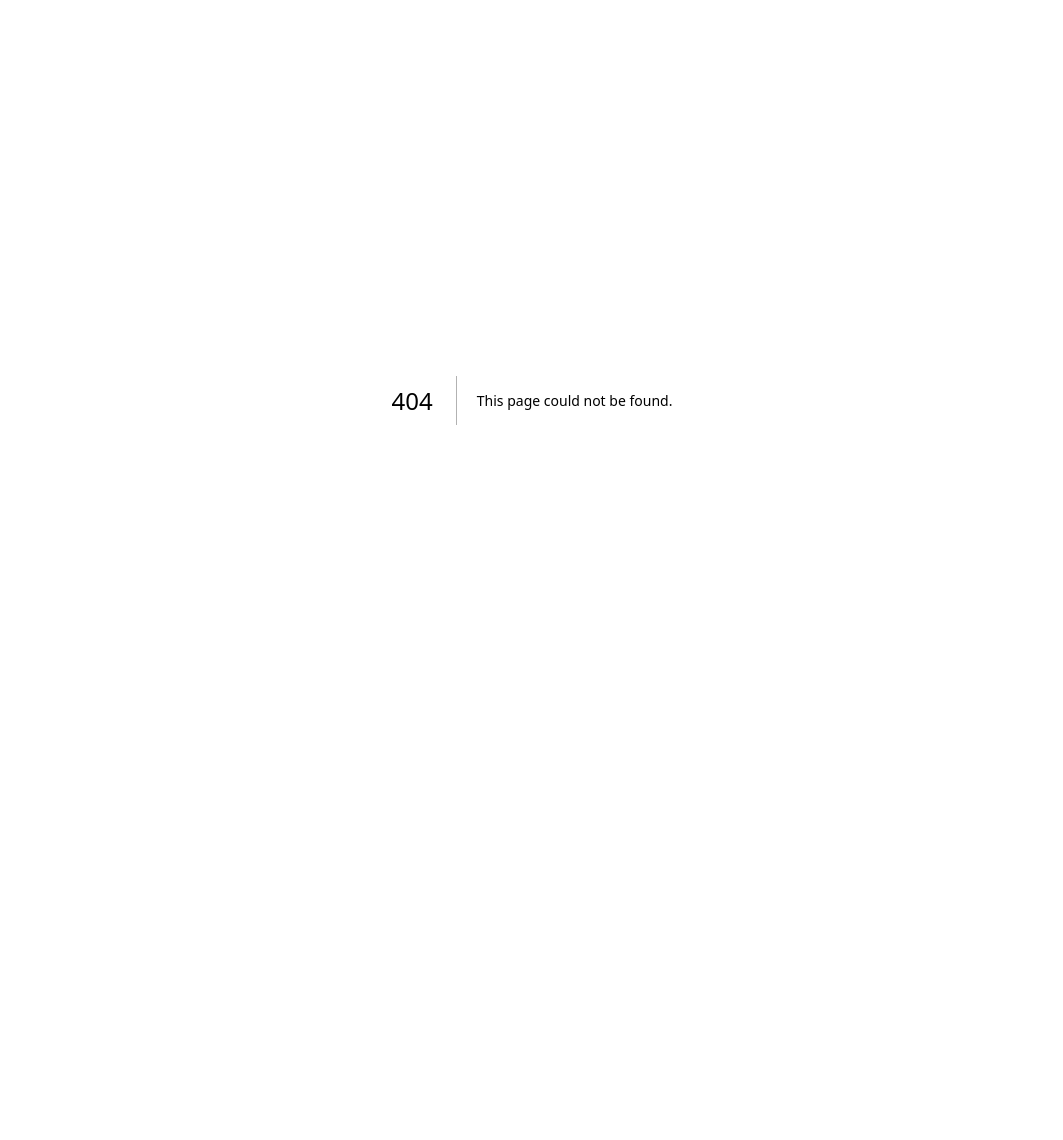
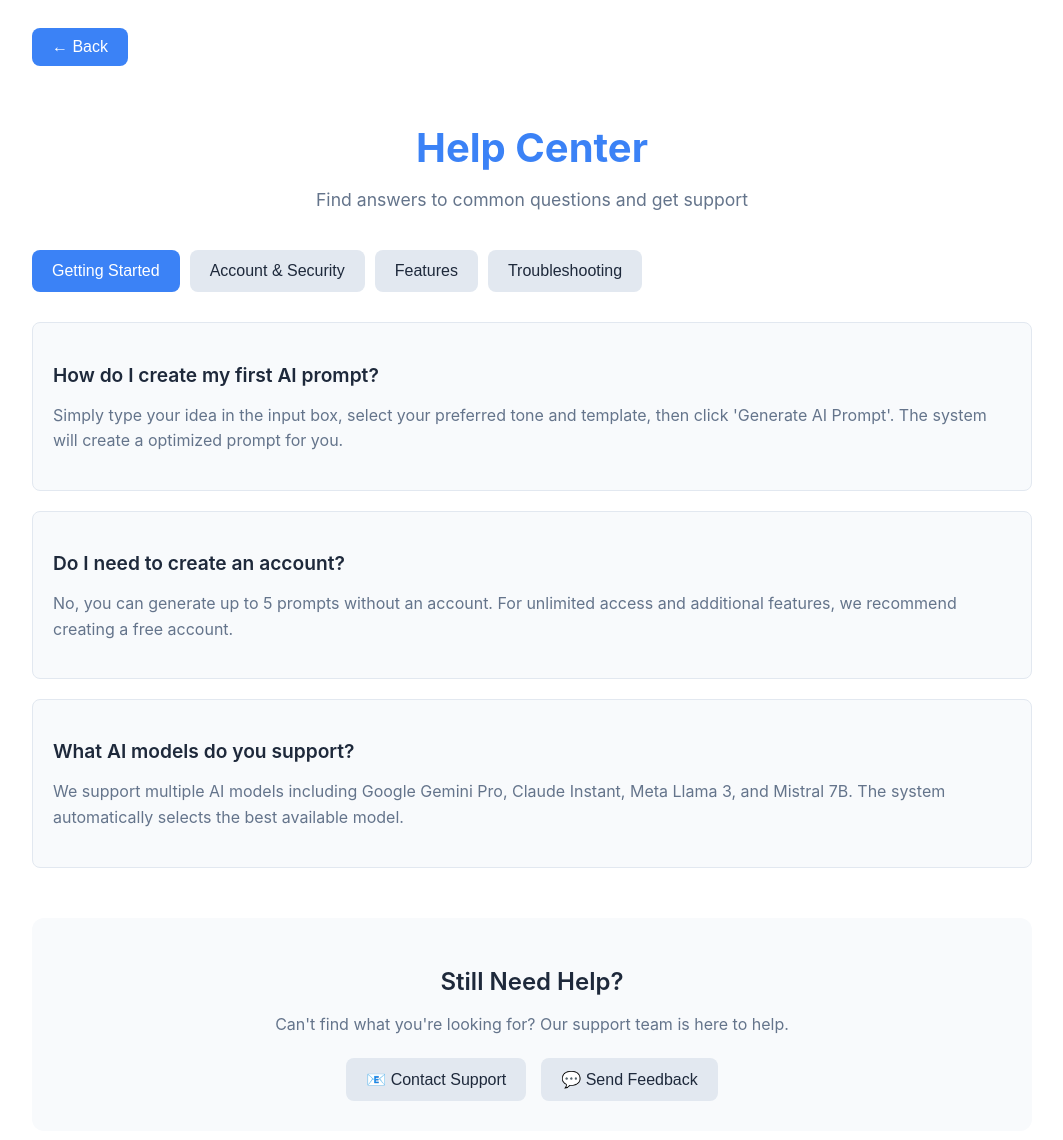
Before and after one commit to mahendramirdhapy-tech/prompt-maker-app, a Next.js app: page /help in a window 1280 px wide. Before the commit this address had no page. Shown: the top 1140 px of the page, without its empty margins (108-1171 px from the left). Before the commit the page ends 800 px from the top, so only its background shows below. Built offline with nearby package versions, Linux system fonts and the light colour scheme.

Commit message:
Create help.js

```diff
--- /dev/null
+++ b/pages/help.js
@@ -0,0 +1,250 @@
+// pages/help.js
+import { useState } from 'react';
+import Head from 'next/head';
+import { useRouter } from 'next/router';
+
+export default function HelpCenter() {
+  const [darkMode, setDarkMode] = useState(false);
+  const [activeCategory, setActiveCategory] = useState('getting-started');
+  const router = useRouter();
+
+  const faqCategories = {
+    'getting-started': [
+      {
+        question: "How do I create my first AI prompt?",
+        answer: "Simply type your idea in the input box, select your preferred tone and template, then click 'Generate AI Prompt'. The system will create a optimized prompt for you."
+      },
+      {
+        question: "Do I need to create an account?",
+        answer: "No, you can generate up to 5 prompts without an account. For unlimited access and additional features, we recommend creating a free account."
+      },
+      {
+        question: "What AI models do you support?",
+        answer: "We support multiple AI models including Google Gemini Pro, Claude Instant, Meta Llama 3, and Mistral 7B. The system automatically selects the best available model."
+      }
+    ],
+    'account': [
+      {
+        question: "How do I reset my password?",
+        answer: "Click on 'Login' then 'Forgot Password'. Enter your email address and we'll send you password reset instructions."
+      },
+      {
+        question: "Can I delete my account?",
+        answer: "Yes, you can delete your account from the account settings page. This will permanently remove all your data from our systems."
+      },
+      {
+        question: "Is my data secure?",
+        answer: "Yes, we use industry-standard security measures to protect your data. All prompts are encrypted and we never share your personal information with third parties."
+      }
+    ],
+    'features': [
+      {
+        question: "What are prompt templates?",
+        answer: "Templates are pre-built prompt structures for common use cases like blog writing, social media posts, code debugging, etc. They help you get better results faster."
+      },
+      {
+        question: "Can I save my generated prompts?",
+        answer: "Yes, all your generated prompts are automatically saved in your history. You can access them anytime through the History button."
+      },
+      {
+        question: "How do I export my prompts?",
+        answer: "Click the download button (💾) next to any generated prompt to export it as a text file."
+      }
+    ],
+    'troubleshooting': [
+      {
+        question: "Why is my prompt not generating?",
+        answer: "This could be due to high server load, internet connectivity issues, or reaching your usage limit. Try refreshing the page or checking your internet connection."
+      },
+      {
+        question: "The generated prompt doesn't match my requirements",
+        answer: "Try being more specific in your input, adjust the tone settings, or use a different template. You can also use the regenerate button to get a new version."
+      },
+      {
+        question: "I'm experiencing slow performance",
+        answer: "This is usually temporary due to high demand. Try refreshing the page or using the platform during off-peak hours."
+      }
+    ]
+  };
+
+  const styles = {
+    container: {
+      maxWidth: '1000px',
+      margin: '0 auto',
+      padding: '20px',
+      fontFamily: "'Inter', sans-serif",
+      backgroundColor: darkMode ? '#0f172a' : '#ffffff',
+      color: darkMode ? '#f8fafc' : '#1e293b',
+      minHeight: '100vh',
+    },
+    header: {
+      textAlign: 'center',
+      marginBottom: '40px',
+    },
+    title: {
+      fontSize: '2.5rem',
+      fontWeight: '700',
+      color: '#3b82f6',
+      marginBottom: '10px',
+    },
+    subtitle: {
+      color: darkMode ? '#94a3b8' : '#64748b',
+      fontSize: '1.1rem',
+    },
+    backButton: {
+      padding: '10px 20px',
+      backgroundColor: '#3b82f6',
+      color: 'white',
+      border: 'none',
+      borderRadius: '8px',
+      cursor: 'pointer',
+      fontSize: '1rem',
+      marginBottom: '30px',
+    },
+    categories: {
+      display: 'flex',
+      gap: '10px',
+      marginBottom: '30px',
+      flexWrap: 'wrap',
+    },
+    categoryButton: {
+      padding: '12px 20px',
+      backgroundColor: darkMode ? '#334155' : '#e2e8f0',
+      color: darkMode ? '#f8fafc' : '#1e293b',
+      border: 'none',
+      borderRadius: '8px',
+      cursor: 'pointer',
+      fontSize: '1rem',
+      transition: 'all 0.3s ease',
+    },
+    activeCategory: {
+      backgroundColor: '#3b82f6',
+      color: 'white',
+    },
+    faqList: {
+      display: 'flex',
+      flexDirection: 'column',
+      gap: '20px',
+    },
+    faqItem: {
+      border: `1px solid ${darkMode ? '#334155' : '#e2e8f0'}`,
+      borderRadius: '8px',
+      padding: '20px',
+      backgroundColor: darkMode ? '#1e293b' : '#f8fafc',
+    },
+    question: {
+      fontSize: '1.2rem',
+      fontWeight: '600',
+      marginBottom: '10px',
+      color: darkMode ? '#f8fafc' : '#1e293b',
+    },
+    answer: {
+      lineHeight: '1.6',
+      color: darkMode ? '#cbd5e1' : '#64748b',
+    },
+    contactSection: {
+      marginTop: '50px',
+      padding: '30px',
+      backgroundColor: darkMode ? '#1e293b' : '#f8fafc',
+      borderRadius: '12px',
+      textAlign: 'center',
+    },
+    contactTitle: {
+      fontSize: '1.5rem',
+      fontWeight: '600',
+      marginBottom: '15px',
+    }
+  };
+
+  return (
+    <>
+      <Head>
+        <title>Help Center - AI Prompt Maker</title>
+        <meta name="description" content="Get help with AI Prompt Maker. FAQs, troubleshooting, and support resources." />
+      </Head>
+
+      <div style={styles.container}>
+        <button
+          onClick={() => router.back()}
+          style={styles.backButton}
+        >
+          ← Back
+        </button>
+
+        <header style={styles.header}>
+          <h1 style={styles.title}>Help Center</h1>
+          <p style={styles.subtitle}>Find answers to common questions and get support</p>
+        </header>
+
+        <div style={styles.categories}>
+          <button
+            style={{
+              ...styles.categoryButton,
+              ...(activeCategory === 'getting-started' ? styles.activeCategory : {})
+            }}
+            onClick={() => setActiveCategory('getting-started')}
+          >
+            Getting Started
+          </button>
+          <button
+            style={{
+              ...styles.categoryButton,
+              ...(activeCategory === 'account' ? styles.activeCategory : {})
+            }}
+            onClick={() => setActiveCategory('account')}
+          >
+            Account & Security
+          </button>
+          <button
+            style={{
+              ...styles.categoryButton,
+              ...(activeCategory === 'features' ? styles.activeCategory : {})
+            }}
+            onClick={() => setActiveCategory('features')}
+          >
+            Features
+          </button>
+          <button
+            style={{
+              ...styles.categoryButton,
+              ...(activeCategory === 'troubleshooting' ? styles.activeCategory : {})
+            }}
+            onClick={() => setActiveCategory('troubleshooting')}
+          >
+            Troubleshooting
+          </button>
+        </div>
+
+        <div style={styles.faqList}>
+          {faqCategories[activeCategory].map((faq, index) => (
+            <div key={index} style={styles.faqItem}>
+              <h3 style={styles.question}>{faq.question}</h3>
+              <p style={styles.answer}>{faq.answer}</p>
+            </div>
+          ))}
+        </div>
+
+        <div style={styles.contactSection}>
+          <h2 style={styles.contactTitle}>Still Need Help?</h2>
+          <p style={styles.answer}>
+            Can't find what you're looking for? Our support team is here to help.
+          </p>
+          <div style={{ display: 'flex', gap: '15px', justifyContent: 'center', marginTop: '20px', flexWrap: 'wrap' }}>
+            <button
+              style={styles.categoryButton}
+              onClick={() => router.push('/contact')}
+            >
+              📧 Contact Support
+            </button>
+            <button
+              style={styles.categoryButton}
+              onClick={() => router.push('/feedback')}
+            >
+              💬 Send Feedback
+            </button>
+          </div>
+        </div>
+      </div>
+    </>
+  );
+}
```
